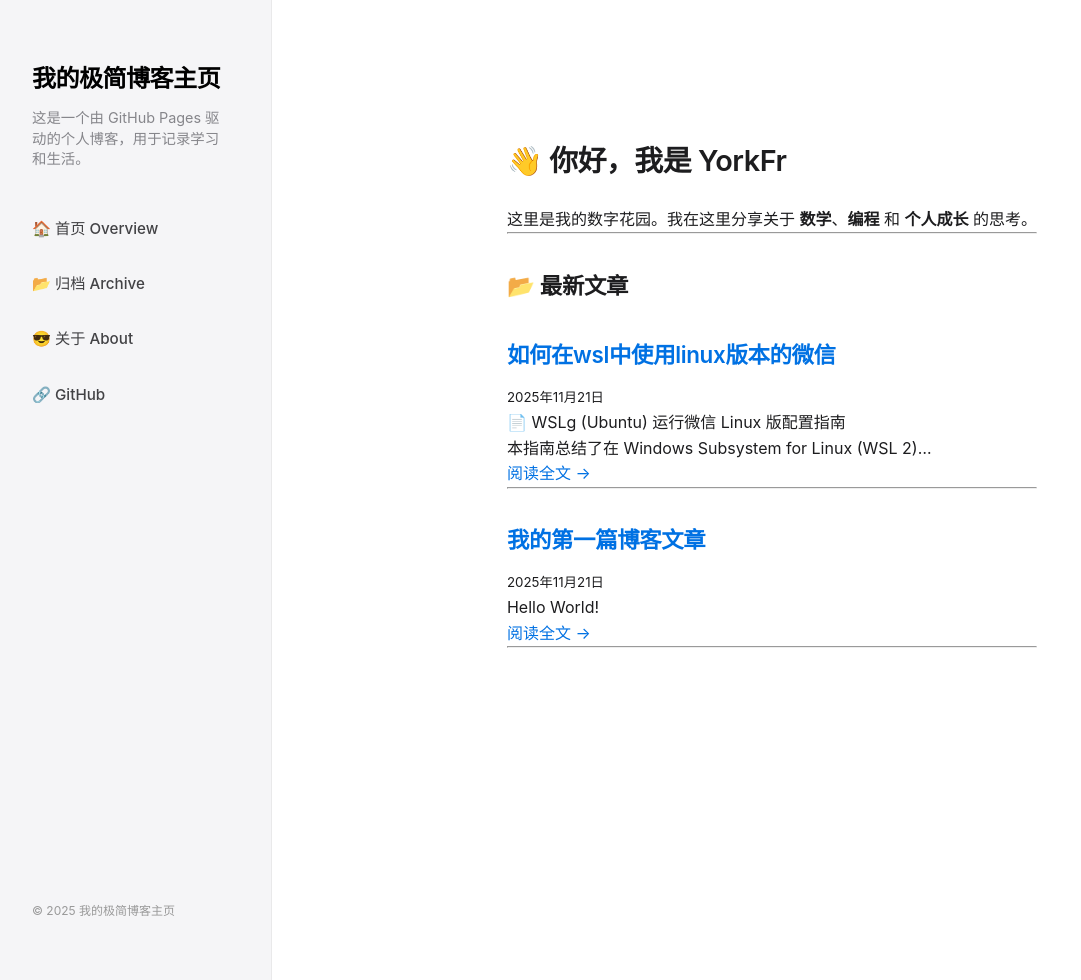
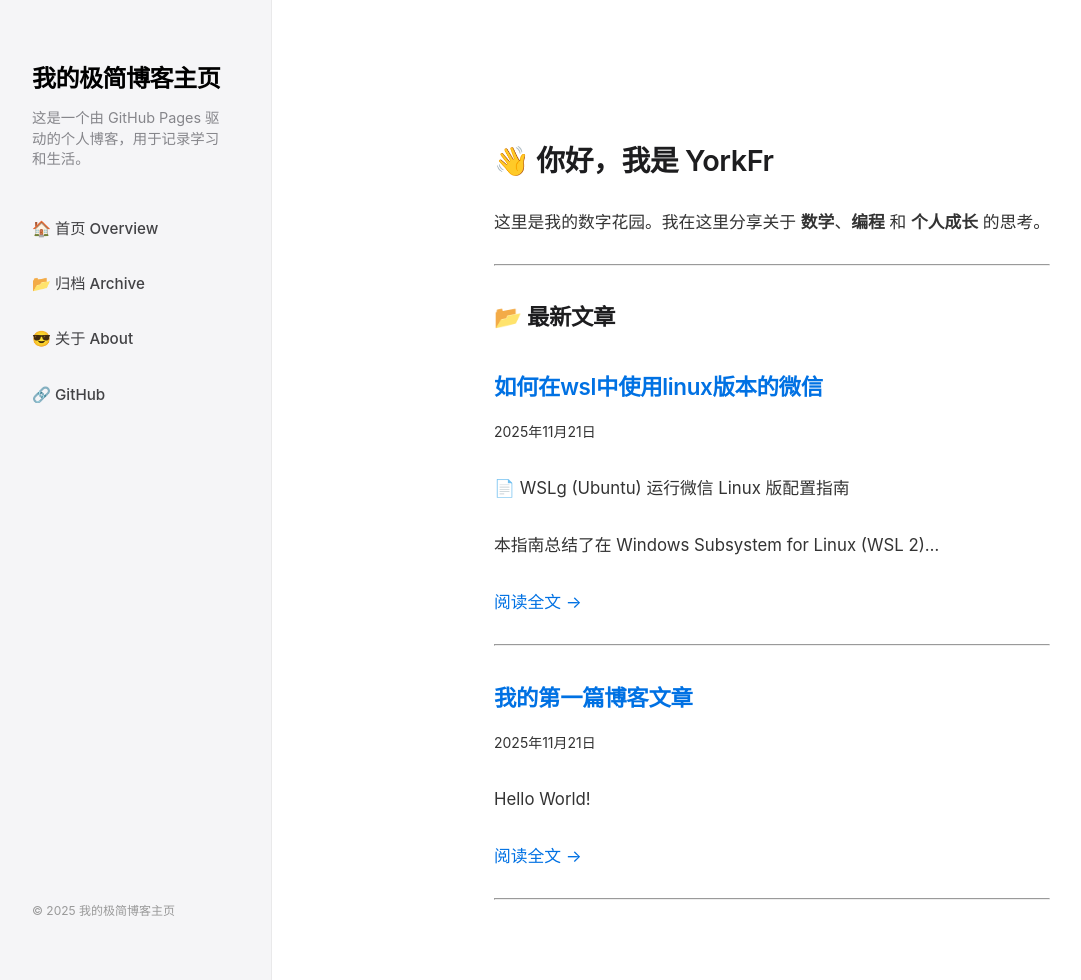
Before and after one commit to YorkFr/YorkFr.github.io, a Jekyll site: the page built from index.md, in a window 1280 px wide and 980 px high. Shown: the whole window, without its empty margins (8-1089 px from the left). Built offline with Jekyll 4.4.1, drawn with Linux system fonts in a browser that asks for light colours.

Commit message:
Update 3-components.css

```diff
--- a/assets/css/3-components.css
+++ b/assets/css/3-components.css
@@ -4,6 +4,14 @@
 h1, h2, h3 { color: #1d1d1f; font-weight: 600; letter-spacing: -0.015em; }
 h2 { margin-top: 2em; margin-bottom: 0.8em; font-size: 1.8rem; }
 h3 { margin-top: 1.5em; margin-bottom: 0.5em; font-size: 1.4rem; }
+
+/* 针对右侧内容区的所有段落 */
+.content-area p {
+    font-size: 1.05rem; /* 让正文字体比基础字体略大 */
+    line-height: 1.9;
+    color: #333;
+    margin-bottom: 1.5em;
+}
 
 /* 引用与图片 */
 blockquote { border-left: 4px solid var(--apple-blue); padding-left: 16px; color: var(--text-gray); margin: 20px 0; font-style: italic; }
```
